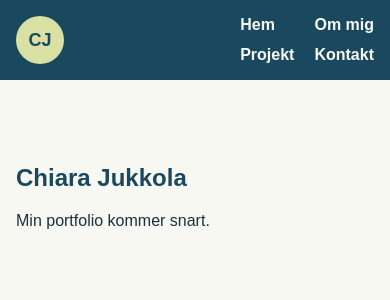
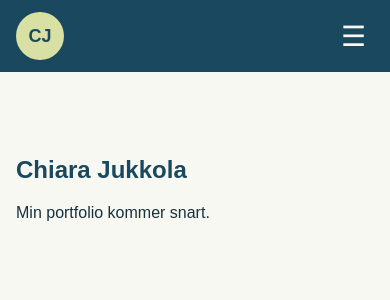
Before and after one commit to kickzon/react-portfolio, a React (Vite) app: page / in a window 390 px wide. Shown: the top 300 px of the page. Built offline with nearby package versions, Linux system fonts and the light colour scheme.

Commit message:
feat: add responsive mobile navigation

```diff
--- a/src/components/Header/Header.jsx
+++ b/src/components/Header/Header.jsx
@@ -1,6 +1,13 @@
-import styles from './Header.module.css'
+import { useState } from "react";
+import styles from "./Header.module.css";
 
 function Header() {
+  const [isMenuOpen, setIsMenuOpen] = useState(false);
+
+  function closeMenu() {
+    setIsMenuOpen(false);
+  }
+
   return (
     <header className={styles.header}>
       <div className={styles.headerContent}>
@@ -8,25 +15,50 @@ function Header() {
           CJ
         </a>
 
-        <nav aria-label="Huvudnavigation">
+        <button
+          className={styles.menuButton}
+          type="button"
+          aria-label={isMenuOpen ? "Stäng meny" : "Öppna meny"}
+          aria-expanded={isMenuOpen}
+          aria-controls="main-navigation"
+          onClick={() => setIsMenuOpen(!isMenuOpen)}
+        >
+          <span aria-hidden="true">{isMenuOpen ? "✕" : "☰"}</span>
+        </button>
+
+        <nav
+          id="main-navigation"
+          className={`${styles.navigation} ${
+            isMenuOpen ? styles.navigationOpen : ""
+          }`}
+          aria-label="Huvudnavigation"
+        >
           <ul className={styles.navList}>
             <li>
-              <a href="#home">Hem</a>
+              <a href="#home" onClick={closeMenu}>
+                Hem
+              </a>
             </li>
             <li>
-              <a href="#about">Om mig</a>
+              <a href="#about" onClick={closeMenu}>
+                Om mig
+              </a>
             </li>
             <li>
-              <a href="#projects">Projekt</a>
+              <a href="#projects" onClick={closeMenu}>
+                Projekt
+              </a>
             </li>
             <li>
-              <a href="#contact">Kontakt</a>
+              <a href="#contact" onClick={closeMenu}>
+                Kontakt
+              </a>
             </li>
           </ul>
         </nav>
       </div>
     </header>
-  )
+  );
 }
 
-export default Header
+export default Header;
--- a/src/components/Header/Header.module.css
+++ b/src/components/Header/Header.module.css
@@ -10,6 +10,7 @@
   width: min(100% - 2rem, 75rem);
   min-height: 5rem;
   margin-inline: auto;
+  position: relative;
 }
 
 .logo {
@@ -51,15 +52,55 @@
   outline-offset: 0.25rem;
 }
 
+.menuButton {
+  display: none;
+  padding: 0.5rem;
+  border: 0;
+  color: var(--color-text-light);
+  background: transparent;
+  font-size: 1.75rem;
+  cursor: pointer;
+}
+
+.menuButton:focus-visible {
+  outline: 0.1875rem solid var(--color-accent);
+  outline-offset: 0.25rem;
+}
+
 @media (max-width: 31.25rem) {
   .headerContent {
-    align-items: flex-start;
-    padding-block: 1rem;
+    min-height: 4.5rem;
+  }
+
+  .menuButton {
+    display: block;
+  }
+
+  .navigation {
+    position: absolute;
+    z-index: 10;
+    top: 100%;
+    right: 0;
+    display: none;
+    width: min(18rem, 100%);
+    padding: 1.5rem;
+    border-radius: 0 0 1rem 1rem;
+    background-color: var(--color-primary);
+    box-shadow: 0 0.75rem 1.5rem rgb(0 0 0 / 20%);
+  }
+
+  .navigationOpen {
+    display: block;
   }
 
   .navList {
     display: grid;
-    grid-template-columns: repeat(2, auto);
-    gap: 0.75rem 1.25rem;
+    grid-template-columns: 1fr;
+    gap: 1rem;
+  }
+
+  .navList a {
+    display: block;
+    padding-block: 0.5rem;
   }
 }
```
